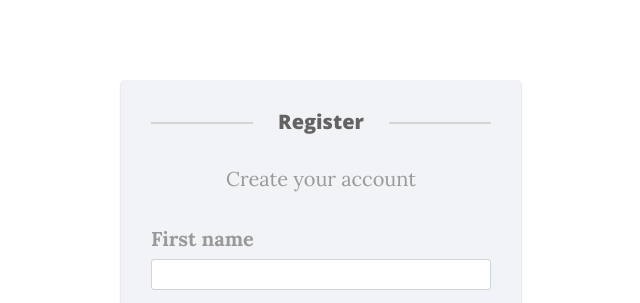
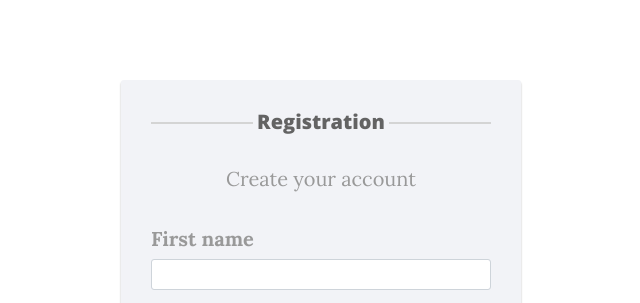
Before and after one commit to phatch9/ProFitness, a Flask app: page /signup in a window 1280 px wide. Shown: the part 628-931 px from the top of the page, without its empty margins (319-959 px from the left). Run offline with Flask 2, Linux system fonts and the light colour scheme; some libraries are stand-ins or nearby versions.

Commit message:
re-tested Signup

```diff
--- a/fitness/templates/signup.html
+++ b/fitness/templates/signup.html
@@ -110,7 +110,7 @@
 <div class="signup-form">
     <form action="/signup" method="POST">
     {{ form.hidden_tag() }}
-		<h2>Register</h2>
+		<h2>Registration</h2>
 		<p class="hint-text">Create your account </p>
         <div class="form-group">
 			{{ form.first_name.label(class="form-control-label") }}
```
